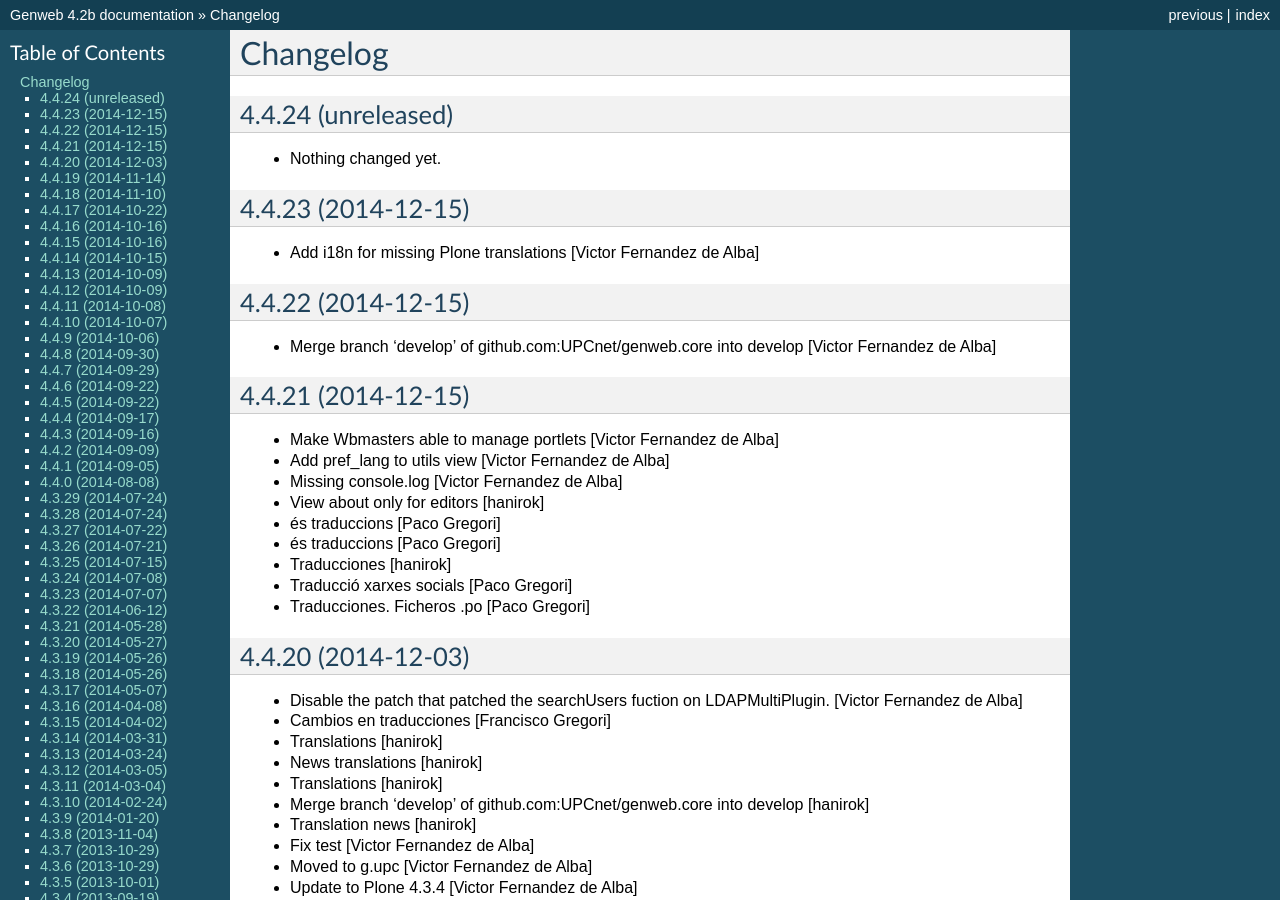
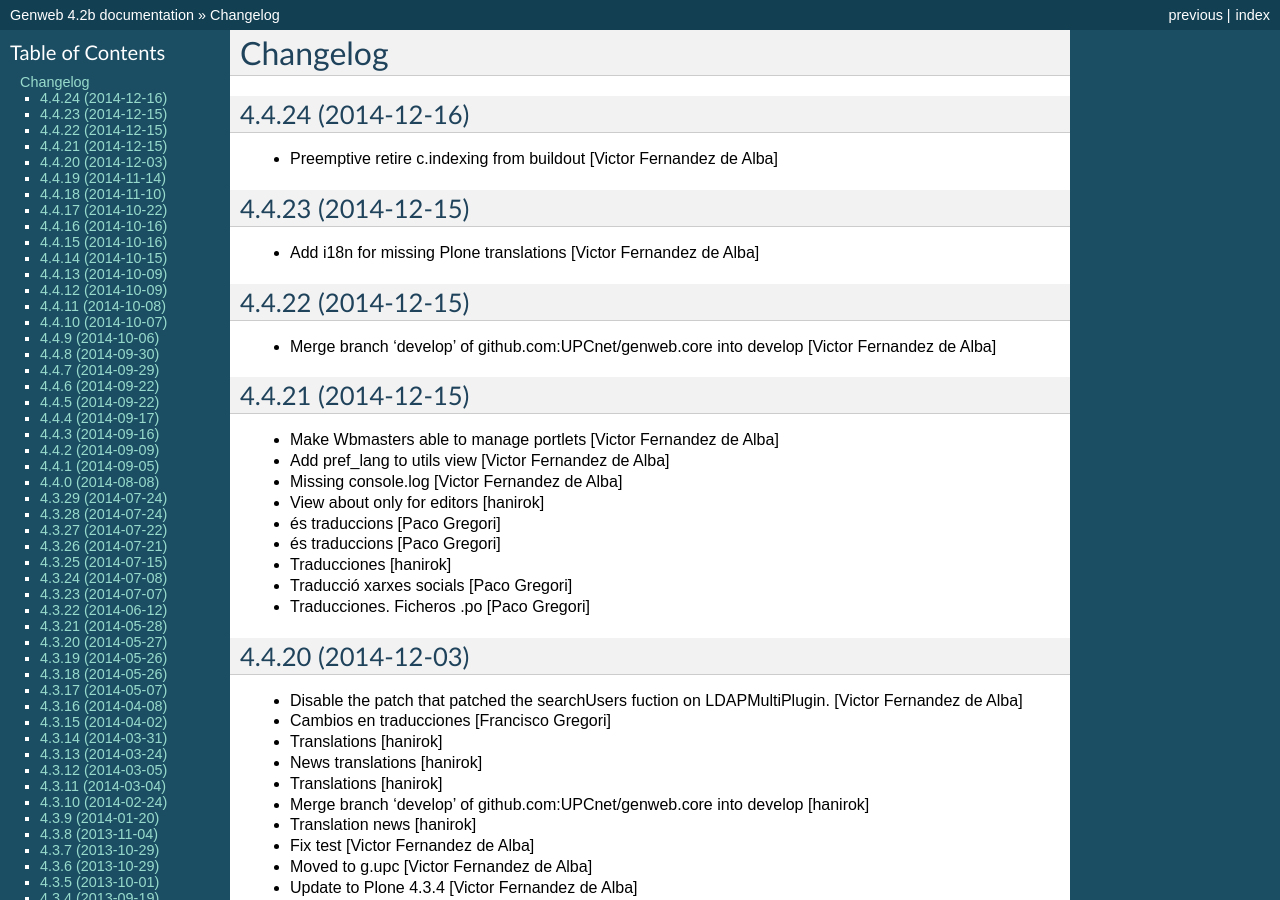
Before and after one commit to UPCnet/genweb.core, a Sphinx documentation site: the page built from docs/HISTORY.rst, in a window 1280 px wide and 900 px high. Built offline with Sphinx 7.4.7, drawn with Linux system fonts in a browser that asks for light colours.

Commit message:
Preparing release 4.4.24

```diff
--- a/docs/HISTORY.rst
+++ b/docs/HISTORY.rst
@@ -1,11 +1,10 @@
 Changelog
 =========
 
-4.4.24 (unreleased)
+4.4.24 (2014-12-16)
 -------------------
 
-- Nothing changed yet.
-
+* Preemptive retire c.indexing from buildout [Victor Fernandez de Alba]
 
 4.4.23 (2014-12-15)
 -------------------
--- a/setup.py
+++ b/setup.py
@@ -1,7 +1,7 @@
 from setuptools import setup, find_packages
 import os
 
-version = '4.4.24.dev0'
+version = '4.4.24'
 
 README = open("README.rst").read()
 HISTORY = open(os.path.join("docs", "HISTORY.rst")).read()
```
